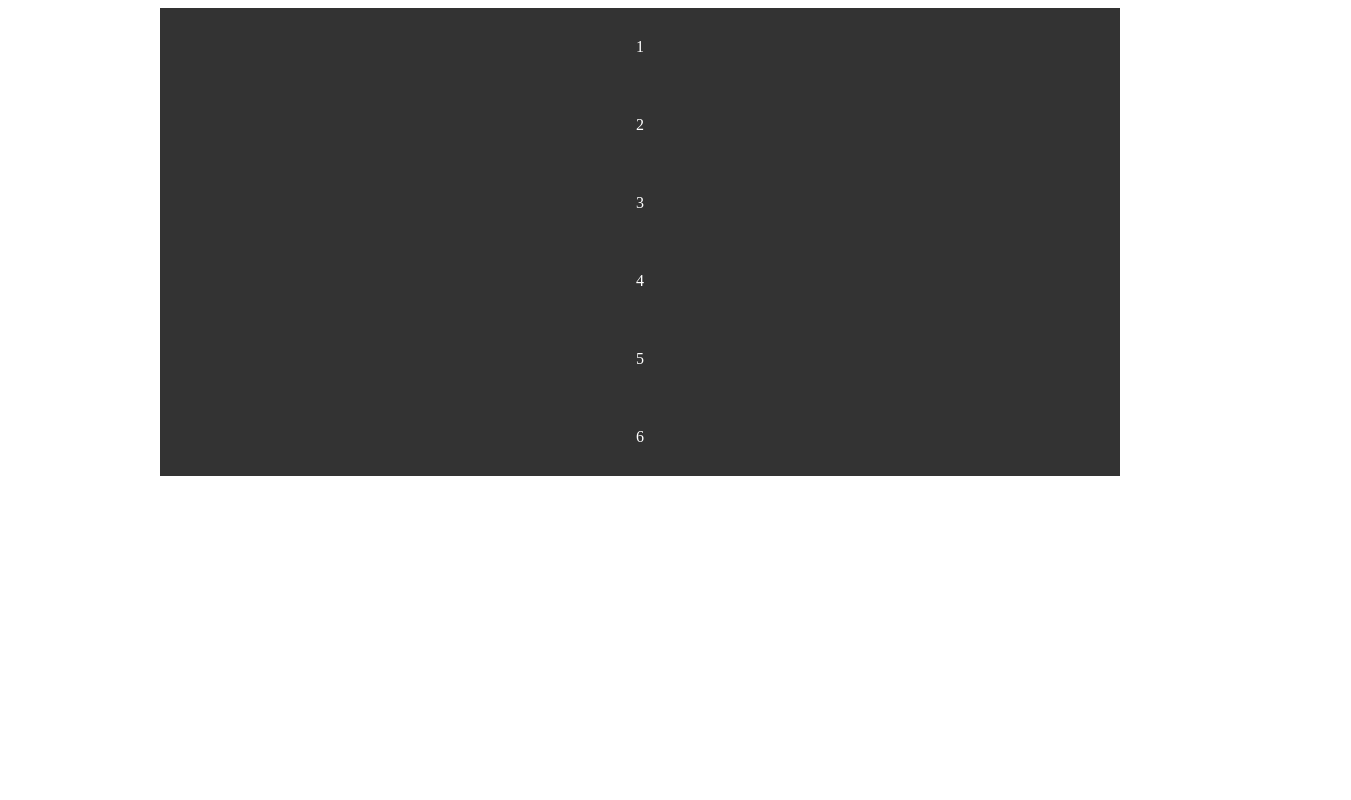
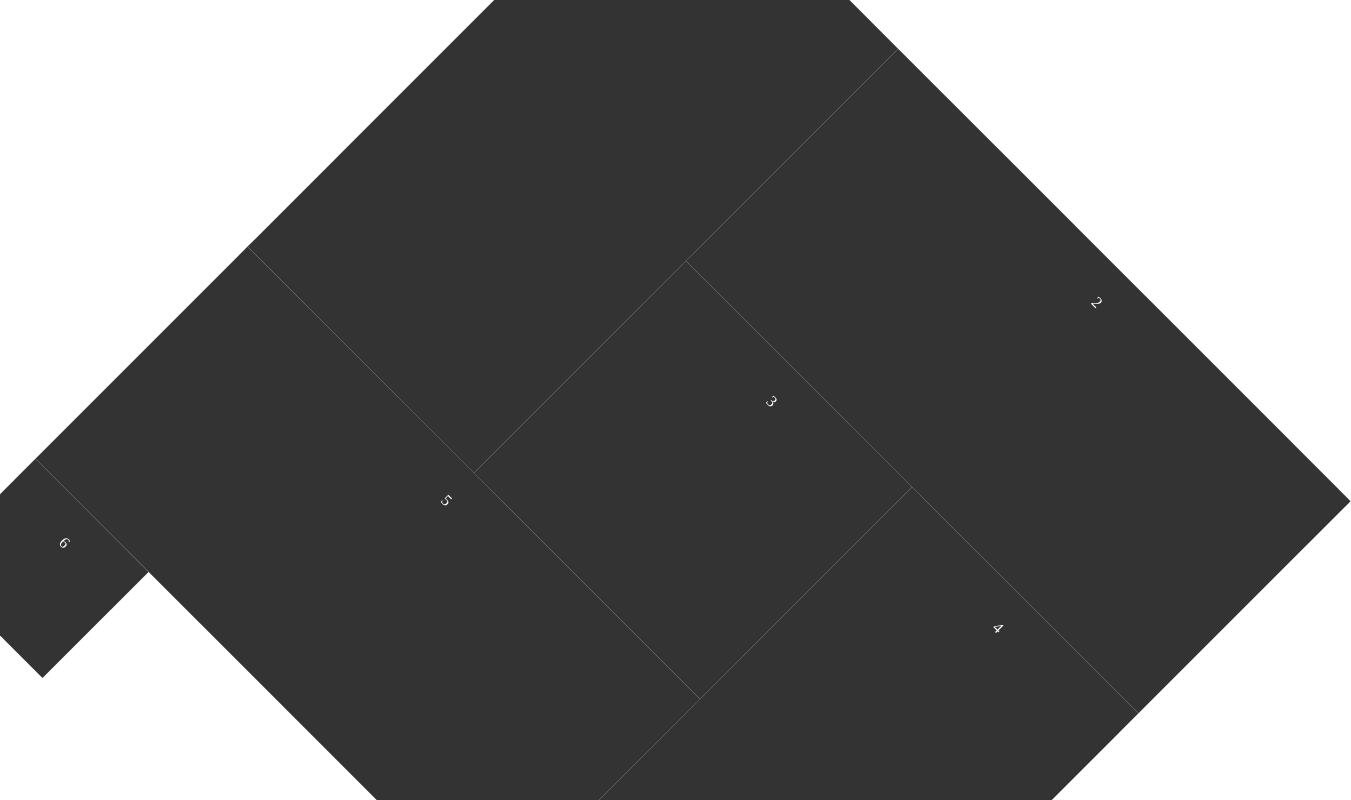
Before and after one commit to Oppah21/CSS-Grid-Practice, a plain HTML site: page Index.html in a window 1280 px wide. Shown: the top 800 px of the page, 1351 px wide, since content can reach past the window. Drawn offline with Linux system fonts and the light colour scheme.

Commit message:
testig 2

```diff
--- a/Index.html
+++ b/Index.html
@@ -10,6 +10,9 @@
             text-align: center;
         }
         #content {
+            grid-template-columns: repeat(6,1fr);
+            grid-auto-rows: minmax(150px, auto);
+             grid: gap 10px; ;
             display: grid;
             max-width: 960px;
             margin: 0 auto;
@@ -20,6 +23,29 @@
             background:#333;
             padding:30px;
         }
+        .one{
+            grid-column: 1 / 3;
+             grid-row: 1 / 5;
+        }
+        .two{
+            grid-column: 3 / 7;
+            grid-row: 1 / 3;
+        }
+        .three{
+            grid-column: 3 / 5;
+            grid-row: 3 / 5;
+        }
+        .four{
+            grid-column: 5 / 7;
+            grid-row: 3 / 7;
+        }
+        .five{
+            grid-column: 1 / 5;
+            grid-row: 5 / 7;
+        }
+       #content{
+        transform:rotate(45deg);scale(0.7);
+       }
 
     </style>
 </head>
```
